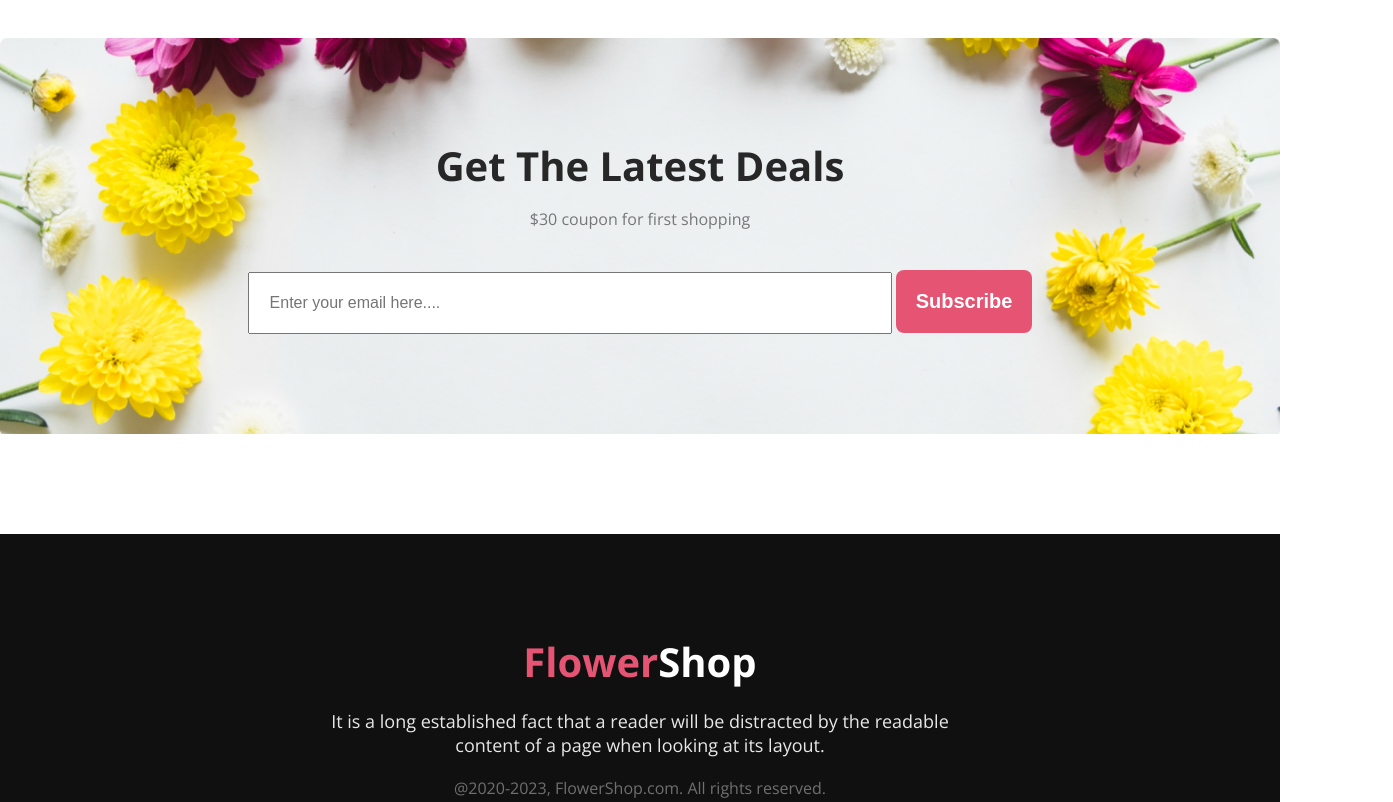
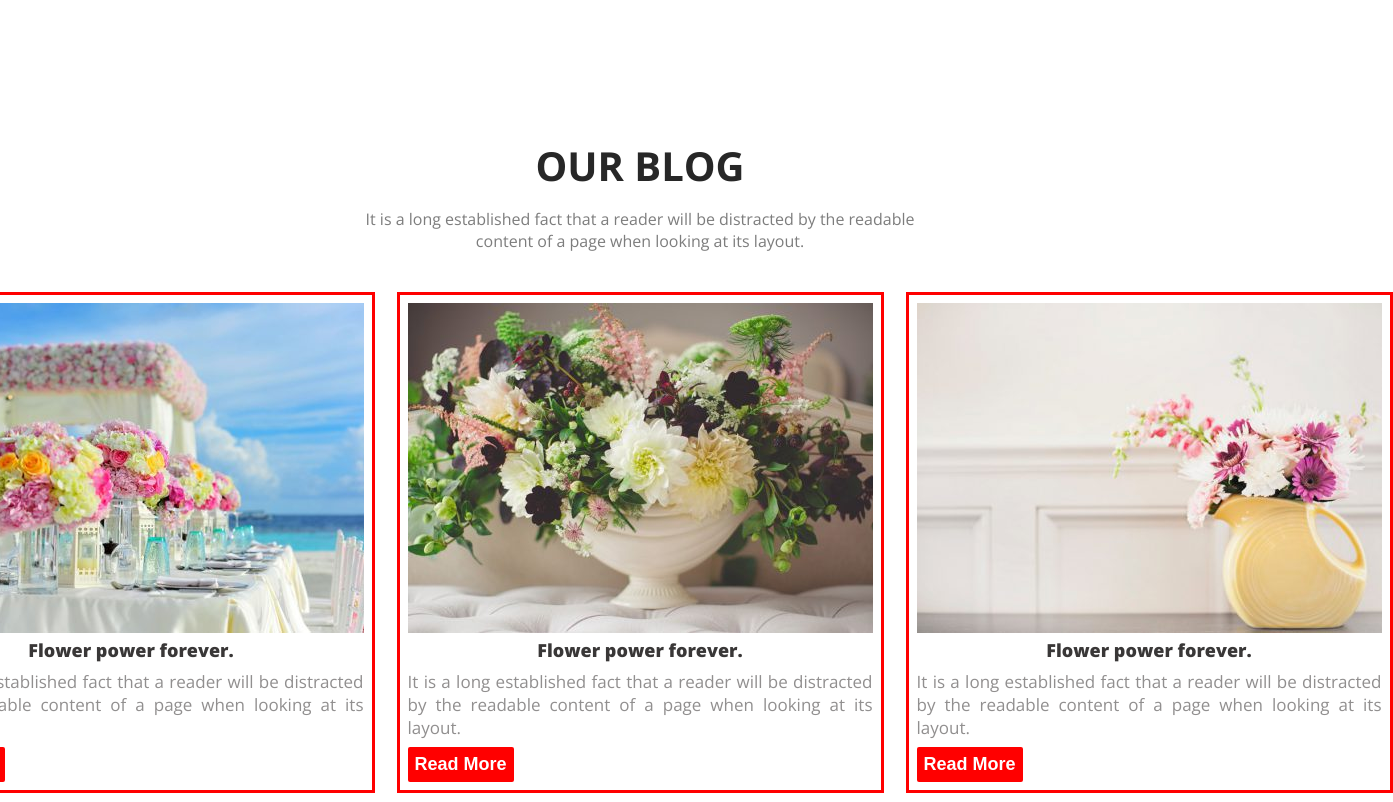
Before and after one commit to arifu00/flower-shop-assignment-ph, a plain HTML site: page index.html in a window 1280 px wide. Shown: the part 2600-3402 px from the top of the page, 1393 px wide, since content can reach past the window. Drawn offline with nearby package versions, Linux system fonts and the light colour scheme.

Commit message:
added extra section (our blog)

```diff
--- a/index.html
+++ b/index.html
@@ -20,7 +20,7 @@
         <div class="banner">
             <div class="banner-content">
                 <h1 class="banner-title">Let's make <br>
-                    beautiful flowers a part of your life.</h1>
+                    beautiful flowers a <br> part of your life.</h1>
                 <p class="banner-description">It is a long established fact that a reader will be distracted by the
                     readable content of a page when looking at its layout. The point of using Lorem Ipsum is that it has
                     a more-or-less normal distribution of letters.</p>
@@ -81,6 +81,37 @@
         </section>
         <!-- Instagram section end-->
 
+        <!-- Extra (Our Blog) Section  -->
+
+        <section class="section">
+            <h3 class="section-title">OUR BLOG</h3>
+            <p class="section-description">It is a long established fact that a reader will be distracted by the readable <br> content of a page when looking at its layout.</p>
+            <div class="blog-container">
+                <div class="blog-info">
+                    <img src="asset/b5.jpg" alt="" class="blog-pic">
+                    <h6 class="blog-title">Flower power forever.</h6>
+                    <p class="blog-description">It is a long established fact that a reader will be distracted by the readable content of a page when looking at its layout.</p>
+                    <button class="blog-btn">Read More</button>
+                </div>
+                <div class="blog-info">
+                    <img src="asset/b3.jpg" alt="" class="blog-pic">
+                    <h6 class="blog-title">Flower power forever.</h6>
+                    <p class="blog-description">It is a long established fact that a reader will be distracted by the readable content of a page when looking at its layout.</p>
+                    <button class="blog-btn">Read More</button>
+                </div>
+                <div class="blog-info">
+                    <img src="asset/b4.jpg" alt="" class="blog-pic">
+                    <h6 class="blog-title">Flower power forever.</h6>
+                    <p class="blog-description">It is a long established fact that a reader will be distracted by the readable content of a page when looking at its layout.</p>
+                    <button class="blog-btn">Read More</button>
+                </div>
+            </div>
+        </section>
+
+        <!-- Extra (Our Blog) Section  -->
+
+
+
         <!-- Latest Deals section start  -->
         <section class="section latest-deal">
             <h3 class="section-title">Get The Latest Deals</h3>
--- a/style.css
+++ b/style.css
@@ -17,6 +17,11 @@ body {
     color: #FFF;
     font-size: 20px;
     font-weight: 700;
+    cursor: pointer;
+}
+.btn-primary:hover{
+    background-color: gold;
+    color: black;
 }
 
 .section {
@@ -174,6 +179,51 @@ body {
 
 /* instagram section end  */
 
+/* Extra (Our Blog) Section  */
+
+.blog-container{
+    display: flex;
+    gap: 22px;
+    justify-content: center;
+}
+.blog-info{
+    border: 3px solid red;
+    padding: 8px;
+}
+.blog-title{
+    color: #393737;
+text-align: center;
+font-size: 18px;
+font-weight: 800;
+margin-bottom: 8px;
+}
+.blog-title:hover{
+    color: darkblue;
+}
+.blog-description{
+    color: rgba(71, 69, 69, 0.6);
+    font-size: 17px;
+    font-weight: 400;
+    text-align: justify;
+    margin-bottom: 8px;
+}
+.blog-btn{
+    border-radius: 2px;
+    border: 0;
+    background: red;
+    padding: 7px;
+    color: #FFF;
+    font-size: 18px;
+    font-weight: 700;
+    cursor: pointer;
+}
+.blog-btn:hover{
+    background-color: cornflowerblue;
+    color: darkslategray;
+}
+
+/* Extra (Our Blog) Section  */
+
 /* Latest-deal section start */
 .latest-deal {
     background-image: url('asset/rectangle.png');
```
Also changed, not shown: asset/b4.jpg (added), asset/b5.jpg (added).
